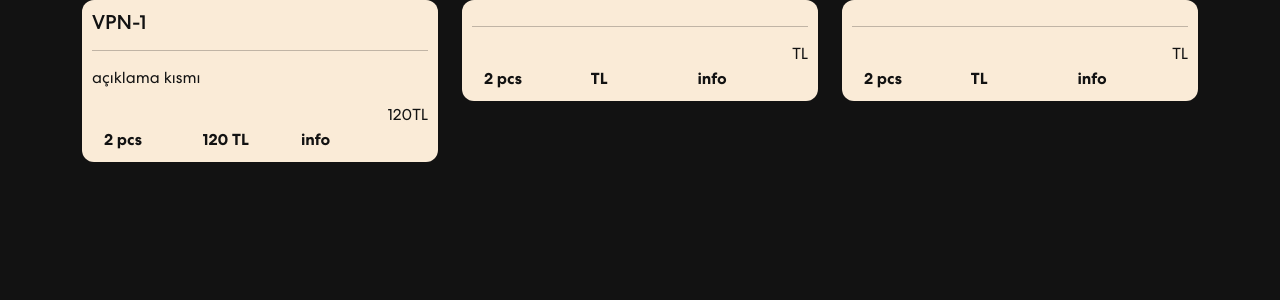
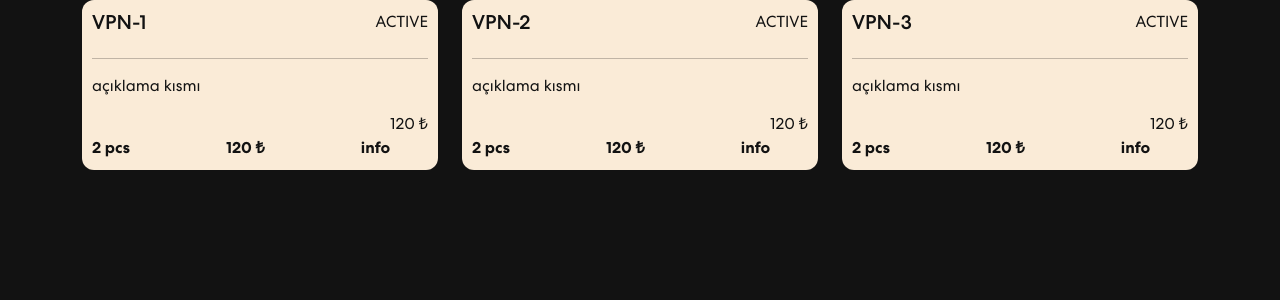
Before and after one commit to daddydemir/front-react, a React (Create React App) app: page /prods in a window 1280 px wide. Shown: the top 300 px of the page. Built offline with nearby package versions, Linux system fonts and the light colour scheme.

Commit message:
add: admin pages started.

```diff
--- a/src/App.js
+++ b/src/App.js
@@ -6,7 +6,9 @@ import { BrowserRouter, Routes } from 'react-router-dom';
 import { Route } from 'react-router-dom';
 import { Prods } from './pages/prods/Prods';
 import { Contact } from './components/Contact';
+
 import Products from './pages/prods/Product';
+import {AdminHome} from "./pages/admin/AdminHome";
 
 function App() {
   return (
@@ -16,6 +18,7 @@ function App() {
         <Route path='prods' element={<Prods />} />
         <Route index element={<Products />} />
         <Route path='contact' element={<Contact />} />
+        <Route path='admin' element={<AdminHome />} />
       </Routes>
     </BrowserRouter>
   );
--- a/src/pages/prods/ProdItem.js
+++ b/src/pages/prods/ProdItem.js
@@ -4,22 +4,27 @@ import {Col, Row} from "react-bootstrap";
 export const ProdItem = (props) => {
     return (
         <div className="prodItem" >
-            <h5> {props.title} </h5>
+            <div className='d-flex justify-content-between'>
+                <h5> {props.title} </h5>
+                <div>
+                    <span> ACTIVE </span>
+                </div>
+            </div>
             <hr />
             <p> {props.description}</p>
-            <p className="right"> {props.price}TL </p>
+            <p className="right"> {props.price} ₺ </p>
             <br />
-            <Row>
-                <Col md={4} className='tab'>
+            <div className='d-flex justify-content-between'>
+                <div>
                     <b> 2 pcs </b>
-                </Col>
-                <Col md={4}>
-                    <b> {props.price} TL </b>
-                </Col>
-                <Col md={4}>
+                </div>
+                <div>
+                    <b> {props.price} ₺ </b>
+                </div>
+                <div>
                     <b> info </b>
-                </Col>
-            </Row>
+                </div>
+            </div>
         </div>
     );
 }
--- a/src/pages/prods/Prods.js
+++ b/src/pages/prods/Prods.js
@@ -18,11 +18,19 @@ export const Prods = () => {
                     </Col>
 
                     <Col md={4}>
-                        <ProdItem/>
+                        <ProdItem
+                            title='VPN-2'
+                            price='120'
+                            description='açıklama kısmı'
+                        />
                     </Col>
 
                     <Col md={4}>
-                        <ProdItem/>
+                        <ProdItem
+                            title='VPN-3'
+                            price='120'
+                            description='açıklama kısmı'
+                        />
                     </Col>
                 </Row>
             </Container>
```
